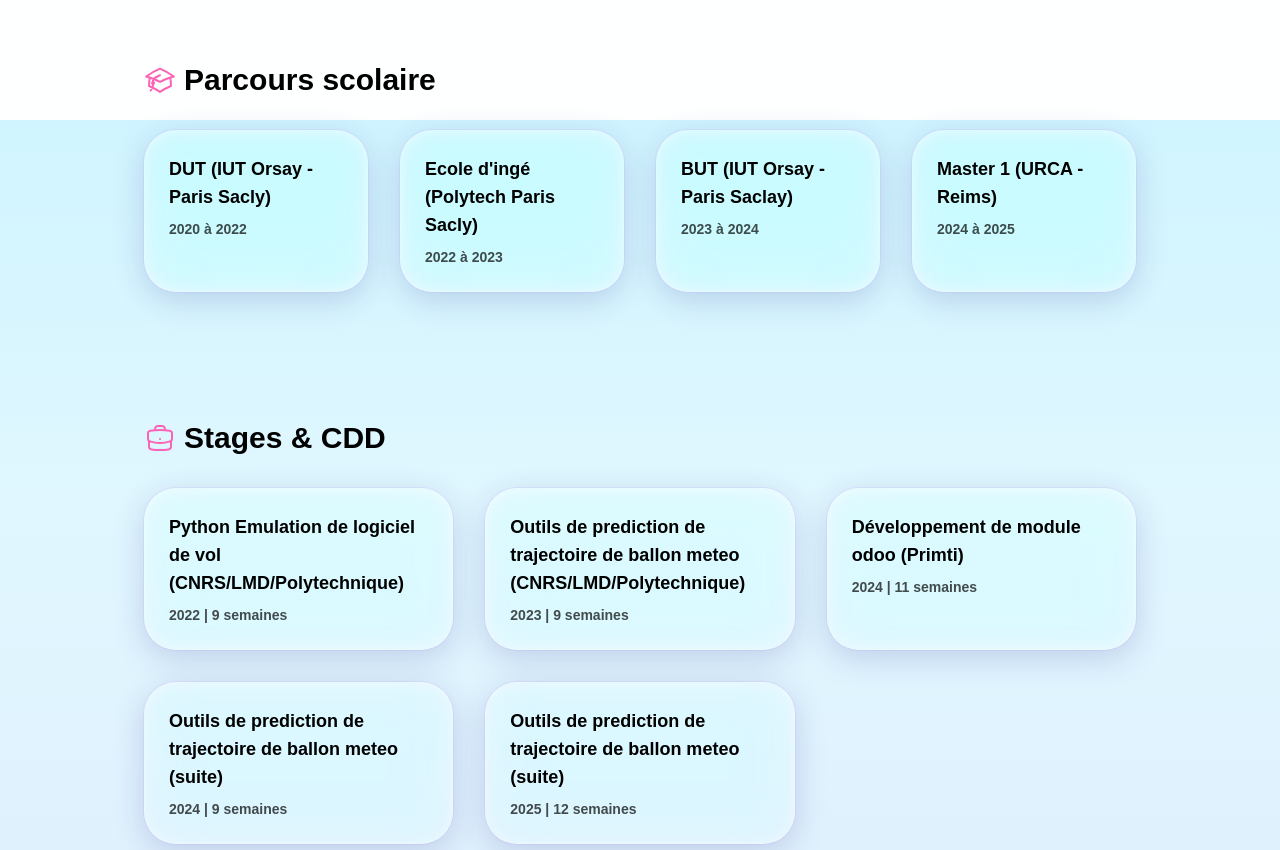
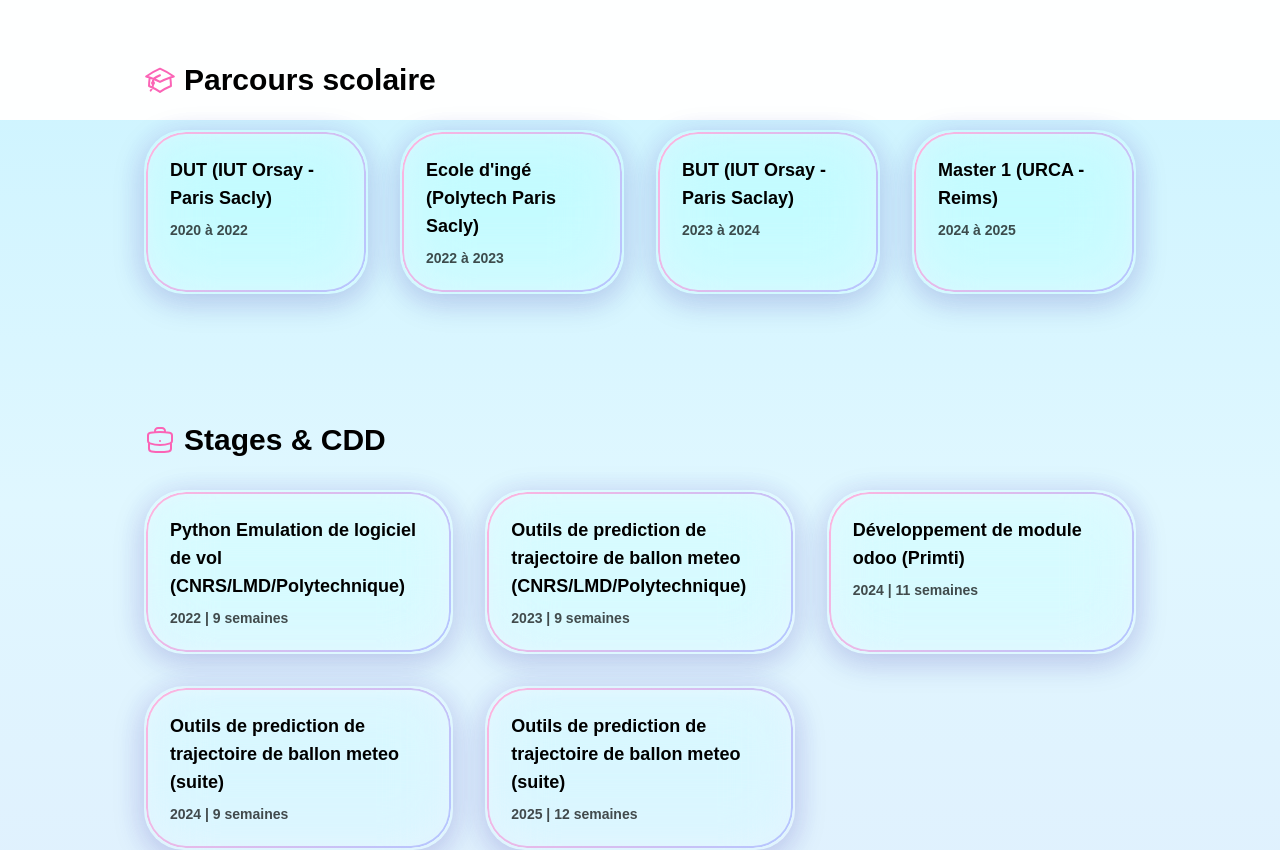
Before and after one commit to samyamarouche/samyamarouche.github.io, a Next.js app in the folder portfolio-next/: page / in a window 1280 px wide. Shown: the part 680-1530 px from the top of the page. Built offline with nearby package versions, Linux system fonts and the light colour scheme.

Commit message:
Enhance glass component styles in globals.css with improved aesthetics and hover effects, including updated border, shadow, and backdrop-filter properties.

```diff
--- a/portfolio-next/app/globals.css
+++ b/portfolio-next/app/globals.css
@@ -29,14 +29,28 @@ body {
 .glass {
   position: relative;
   background: rgba(255,255,255,0.18);
-  border-radius: 2rem;
-  box-shadow: 0 8px 32px 0 rgba(31,38,135,0.18), 0 1.5px 8px 0 rgba(255,255,255,0.25) inset;
-  backdrop-filter: blur(24px) saturate(180%);
-  border: 1.5px solid rgba(255,255,255,0.35);
-  outline: 1.5px solid rgba(200,150,255,0.18);
-  box-shadow: 0 8px 32px 0 rgba(31,38,135,0.18), 0 1.5px 8px 0 rgba(255,255,255,0.25) inset, 0 0 16px 2px rgba(255,255,255,0.18) inset;
-  transition: box-shadow 0.3s, background 0.3s;
+  border-radius: 2.5rem;
+  box-shadow: 0 8px 32px 0 rgba(31,38,135,0.18), 0 1.5px 8px 0 rgba(255,255,255,0.25) inset, 0 4px 32px 0 rgba(120,80,255,0.10);
+  backdrop-filter: blur(32px) saturate(200%);
+  border: 2px solid transparent;
+  transition: box-shadow 0.3s, background 0.3s, transform 0.25s cubic-bezier(0.4,0,0.2,1);
   overflow: hidden;
+  z-index: 1;
+}
+.glass::after {
+  content: "";
+  position: absolute;
+  inset: 0;
+  border-radius: inherit;
+  padding: 2px;
+  background: linear-gradient(120deg, #ffb3de, #b3c6ff);
+  -webkit-mask:
+    linear-gradient(#fff 0 0) content-box,
+    linear-gradient(#fff 0 0);
+  -webkit-mask-composite: xor;
+  mask-composite: exclude;
+  pointer-events: none;
+  z-index: 2;
 }
 .glass::before {
   content: "";
@@ -64,18 +78,21 @@ body {
   100% { transform: translateX(20%) translateY(10%) rotate(2deg); }
 }
 html.dark .glass {
-  background: rgba(40, 50, 90, 0.28);
-  border: 1.5px solid rgba(200,180,255,0.28);
-  outline: 1.5px solid rgba(255,255,255,0.10);
-  box-shadow: 0 8px 32px 0 rgba(31,38,135,0.38), 0 1.5px 8px 0 rgba(255,255,255,0.18) inset, 0 0 24px 4px rgba(200,180,255,0.10) inset;
-  backdrop-filter: blur(28px) saturate(200%);
+  background: rgba(40, 50, 90, 0.32);
+  border: 1.5px solid rgba(200,180,255,0.32);
+  outline: 2px solid rgba(255,255,255,0.12);
+  box-shadow: 0 8px 32px 0 rgba(31,38,135,0.38), 0 1.5px 8px 0 rgba(255,255,255,0.18) inset, 0 0 32px 6px rgba(200,180,255,0.14) inset, 0 4px 32px 0 rgba(120,80,255,0.12);
+  backdrop-filter: blur(36px) saturate(220%);
 }
 .glass:hover {
-  box-shadow: 0 12px 40px 0 rgba(31,38,135,0.25), 0 2px 12px 0 rgba(255,255,255,0.35) inset;
-  background: rgba(255,255,255,0.48);
+  box-shadow: 0 16px 48px 0 rgba(31,38,135,0.25), 0 2px 12px 0 rgba(255,255,255,0.35) inset, 0 8px 32px 0 rgba(120,80,255,0.18);
+  background: rgba(255,255,255,0.55);
+  transform: scale(1.025);
 }
 html.dark .glass:hover {
-  background: rgba(60,70,120,0.38);
+  background: rgba(60,70,120,0.44);
+  transform: scale(1.025);
+  box-shadow: 0 16px 56px 0 rgba(31,38,135,0.32), 0 2px 12px 0 rgba(255,255,255,0.22) inset, 0 8px 32px 0 rgba(120,80,255,0.18);
 }
 .glass > * {
   position: relative;
```
